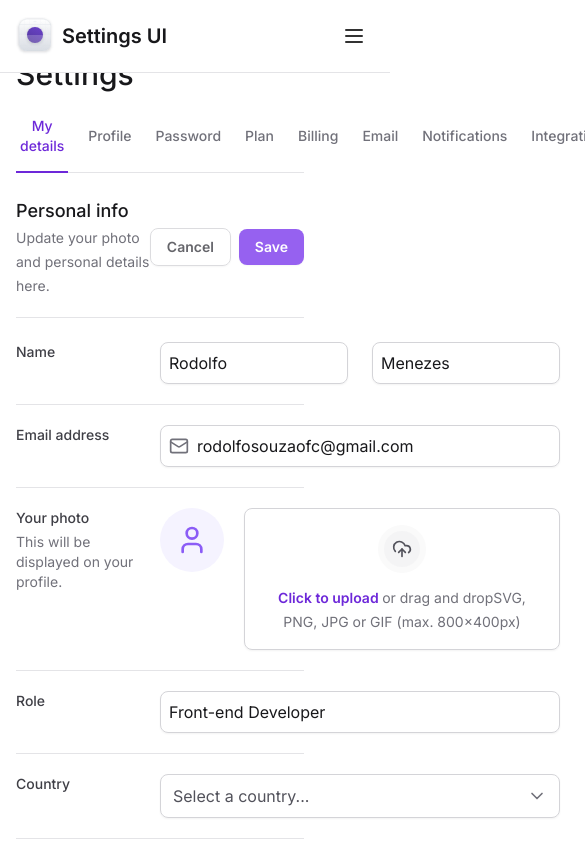
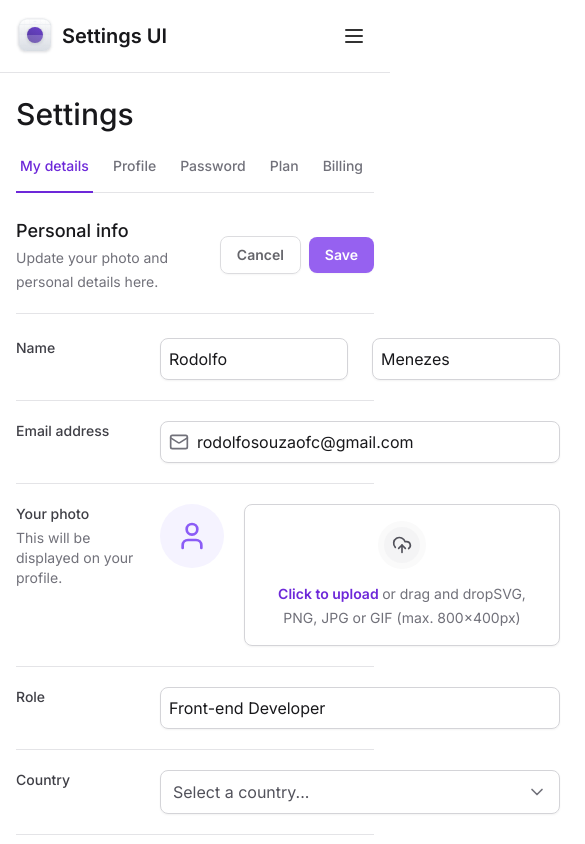
Before and after one commit to rodolfosouzamenezes/settings-responsive-ui, a Next.js app: page / in a window 390 px wide. Shown: the top 844 px of the page, 585 px wide, since content can reach past the window. Built offline with nearby package versions, Linux system fonts and the light colour scheme.

Commit message:
style: scrollbar in settings tabs

```diff
--- a/package.json
+++ b/package.json
@@ -11,6 +11,7 @@
   "dependencies": {
     "@formkit/auto-animate": "^0.8.1",
     "@radix-ui/react-collapsible": "^1.0.3",
+    "@radix-ui/react-scroll-area": "^1.0.5",
     "@radix-ui/react-select": "^2.0.0",
     "@radix-ui/react-tabs": "^1.0.4",
     "framer-motion": "^10.16.16",
--- a/src/app/layout.tsx
+++ b/src/app/layout.tsx
@@ -19,9 +19,9 @@
   return (
     <html lang="pt-BR" className="antialiased">
       <body className={inter.className}>
-        <div className="grid min-h-screen grid-cols-app">
+        <div className="min-h-screen lg:grid lg:grid-cols-app">
           <Sidebar />
-          <main className="px-4 pb-12 pt-14 lg:col-start-2 lg:px-8 lg:pt-8">
+          <main className="max-w-[100vw] px-4 pb-12 pt-24 lg:col-start-2 lg:px-8 lg:pt-8">
             {children}
           </main>
         </div>
--- a/src/components/SettingsTabs/index.tsx
+++ b/src/components/SettingsTabs/index.tsx
@@ -1,6 +1,7 @@
 'use client'
 
 import * as Tabs from '@radix-ui/react-tabs'
+import * as ScrollArea from '@radix-ui/react-scroll-area'
 import { TabItem } from './tab-item'
 import { useState } from 'react'
 
@@ -9,6 +10,8 @@
 
   return (
     <Tabs.Root value={currentTab} onValueChange={setCurrentTab}>
+      <ScrollArea.Root className="w-full" type="scroll">
+        <ScrollArea.Viewport className="w-full overflow-x-scroll">
           <Tabs.List className="mt-6 flex w-full items-center gap-4 border-b border-zinc-200">
             <TabItem
               title="My details"
@@ -25,7 +28,11 @@
               value="password"
               isSelected={currentTab === 'password'}
             />
-        <TabItem title="Plan" value="plan" isSelected={currentTab === 'plan'} />
+            <TabItem
+              title="Plan"
+              value="plan"
+              isSelected={currentTab === 'plan'}
+            />
             <TabItem
               title="Billing"
               value="billing"
@@ -46,8 +53,21 @@
               value="integrations"
               isSelected={currentTab === 'integrations'}
             />
-        <TabItem title="API" value="api" isSelected={currentTab === 'api'} />
+            <TabItem
+              title="API"
+              value="api"
+              isSelected={currentTab === 'api'}
+            />
           </Tabs.List>
+        </ScrollArea.Viewport>
+
+        <ScrollArea.Scrollbar
+          orientation="horizontal"
+          className="flex h-0.5 translate-y-1.5 touch-none select-none flex-col bg-zinc-100"
+        >
+          <ScrollArea.Thumb className="relative flex-1 rounded-lg bg-zinc-300" />
+        </ScrollArea.Scrollbar>
+      </ScrollArea.Root>
     </Tabs.Root>
   )
 }
--- a/src/components/SettingsTabs/tab-item.tsx
+++ b/src/components/SettingsTabs/tab-item.tsx
@@ -15,7 +15,7 @@
       value={value}
       className="group relative px-1 pb-4 text-sm font-medium text-zinc-500 outline-none hover:text-violet-700 data-[state=active]:text-violet-700"
     >
-      <span className="rounded group-focus-visible:ring-2 group-focus-visible:ring-violet-400 group-focus-visible:ring-offset-4 ">
+      <span className="whitespace-nowrap rounded group-focus-visible:ring-2 group-focus-visible:ring-violet-400 group-focus-visible:ring-offset-4 ">
         {title}
       </span>
 
```
Also changed, not shown: 1 other file (tests, documents, lock files or other folders). Lines whose indentation alone changed are shown as unchanged.
